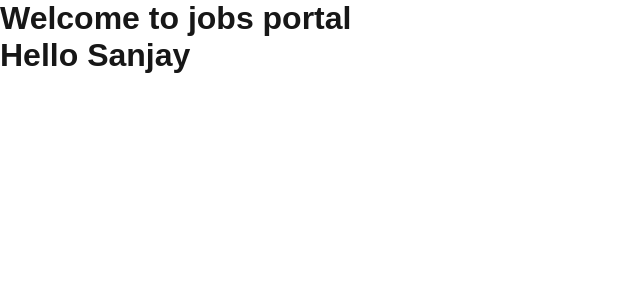
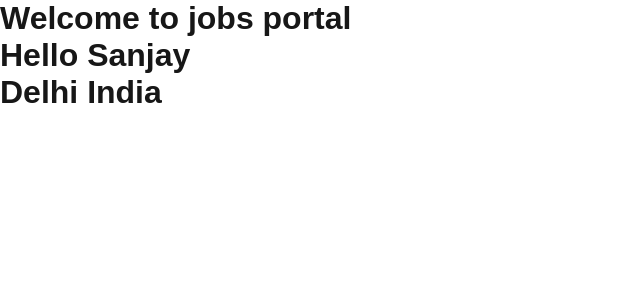
Before and after one commit to sanjaygupta2310/education, a Next.js app: page / in a window 1280 px wide. Shown: the top 300 px of the page, without its empty margins (0-640 px from the left). Built offline with nearby package versions, Linux system fonts and the light colour scheme.

Commit message:
"address change"

```diff
--- a/src/app/page.js
+++ b/src/app/page.js
@@ -5,6 +5,7 @@ export default function Home() {
 
      <h1>Welcome to jobs portal</h1>
      <h1>Hello Sanjay</h1>
+     <h1>Delhi India</h1>
     </div>
   );
 }
```
